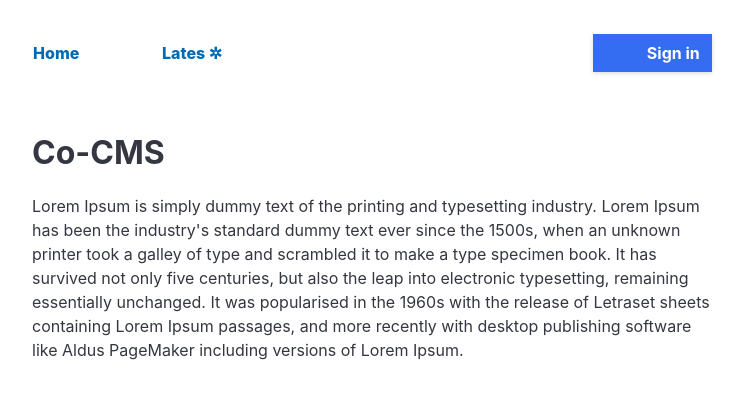
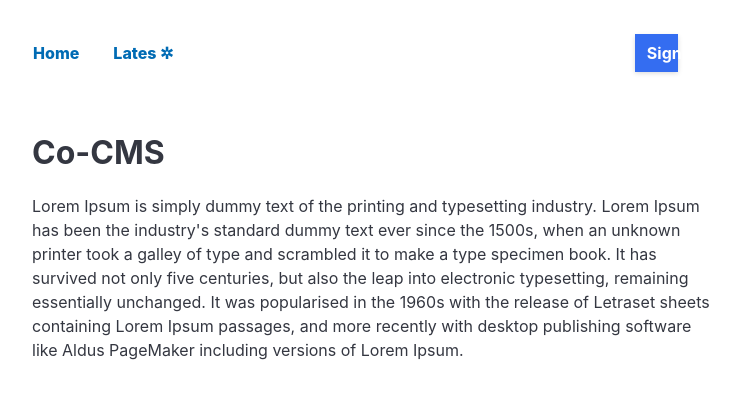
Before and after one commit to nonissue/co-cms, a Next.js app: page / in a window 1280 px wide. Shown: the top 398 px of the page, without its empty margins (268-1012 px from the left). Built offline with nearby package versions, Linux system fonts and the light colour scheme; no server answers.

Commit message:
Fix header on smaller screens

```diff
--- a/components/header.js
+++ b/components/header.js
@@ -90,7 +90,7 @@ export default () => {
               </li>
             </ul>
           </div>
-
+          <div className={styles['nav-bar-right']}>
             {session ? (
               <a
                 href={`/api/auth/signout`}
@@ -124,6 +124,7 @@ export default () => {
             ) : (
               ''
             )}
+          </div>
         </nav>
       </div>
     </header>
--- a/components/header.module.css
+++ b/components/header.module.css
@@ -25,24 +25,30 @@
 
 .avatar {
   border-radius: 2rem;
-  display: block;
+  display: none;
   height: 3.25rem;
   width: 3.25rem;
   /* box-shadow: inset 0 0 30px 0px white; */
   padding: 0.25rem;
+  /* padding-right: 0; */
   /* background-size: 10px; */
   border: 1px solid #333;
-
   filter: opacity(0.9) saturate(0.5);
   /* padding: 1rem; */
   /* background-color: white; */
   /* background-size: 1rem 1rem; */
   background-repeat: no-repeat;
   background-size: 3.5rem;
-  margin-right: 1.5rem;
+  /* margin-right: 1.5rem; */
   background-clip: content-box;
   transition: all 0.2s ease-in;
   will-change: border, filter;
+}
+@media (min-width: 500px) {
+  .avatar {
+    display: block;
+    margin-left: 1rem;
+  }
 }
 
 .avatar:hover {
@@ -55,14 +61,14 @@
   font-weight: 500;
   /* border-radius: 0.3rem; */
   /* margin-right: 0.9rem; */
-  width: 95px;
+  width: 25%;
   display: block;
   border: 1px solid transparent;
   /* border-bottom: 1px solid #66788a; */
   text-align: right;
   /* display: flex; */
   /* align-content: center; */
-  padding: 0.2rem 0.5rem;
+
   cursor: pointer;
   font-size: 1rem;
   /* line-height: 1rem; */
@@ -111,10 +117,7 @@
   display: inherit;
   z-index: 1;
   line-height: 1.3rem;
-  /* border: 1px solid rgba(67, 90, 111, 0.3); */
   border-top: 0;
-  /* border-radius: 0 0px 6px 6px; */
-  /* background: #f7f9fd; */
 }
 .header nav {
   /* margin-bottom: 2rem; */
@@ -125,16 +128,21 @@
   /* border-bottom: 1px solid #ccc; */
   align-items: center;
   padding: 1rem 0rem;
-  /* box-shadow: rgba(65, 78, 101, 0.05) 0px 24px 32px 0px,
-    rgba(65, 78, 101, 0.01) 0px 16px 16px 0px,
-    rgba(65, 78, 101, 0.01) 0px 8px 8px 0px,
-    rgba(65, 78, 101, 0.01) 0px 4px 4px 0px,
-    rgba(65, 78, 101, 0.02) 0px 2px 2px 0px; */
 }
 
 .nav-bar-left {
   align-items: center;
   display: flex;
+}
+
+.nav-bar-right {
+  display: flex;
+  flex-direction: row;
+  align-items: center;
+}
+
+.nav-bar-right * ~ * {
+  margin-left: 2rem;
 }
 
 .navItems {
@@ -151,12 +159,16 @@
   padding-left: 0;
 }
 
+/* .navItems li:last-of-type {
+  padding-right: 0;
+} */
+
 .navItems a {
   font-weight: 800;
 }
 
 .navItem {
-  width: 95px;
+  width: 40%;
   display: block;
   border: 1px solid transparent;
   padding: 0.5rem 1rem;
```
Lines whose indentation alone changed are shown as unchanged.
